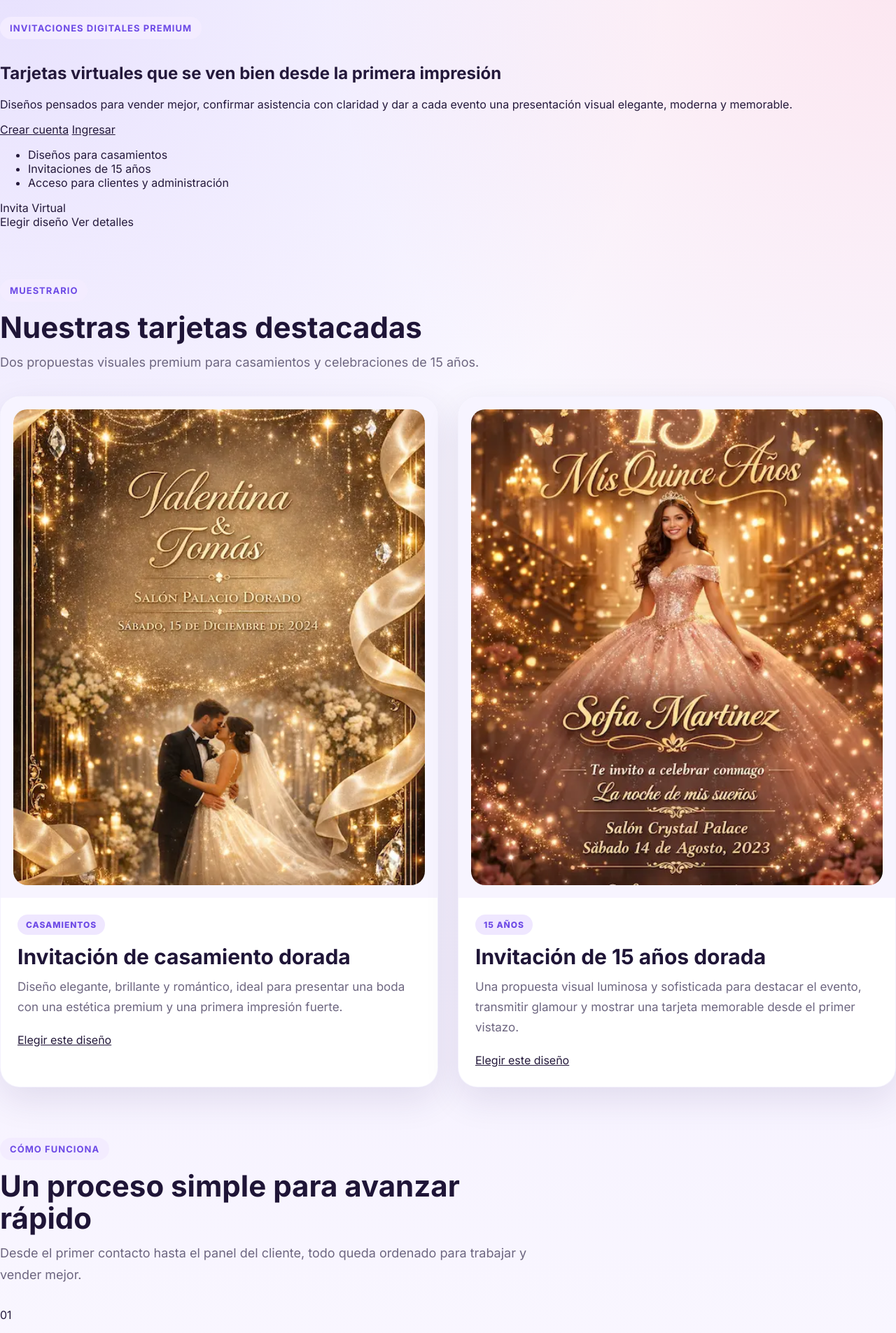
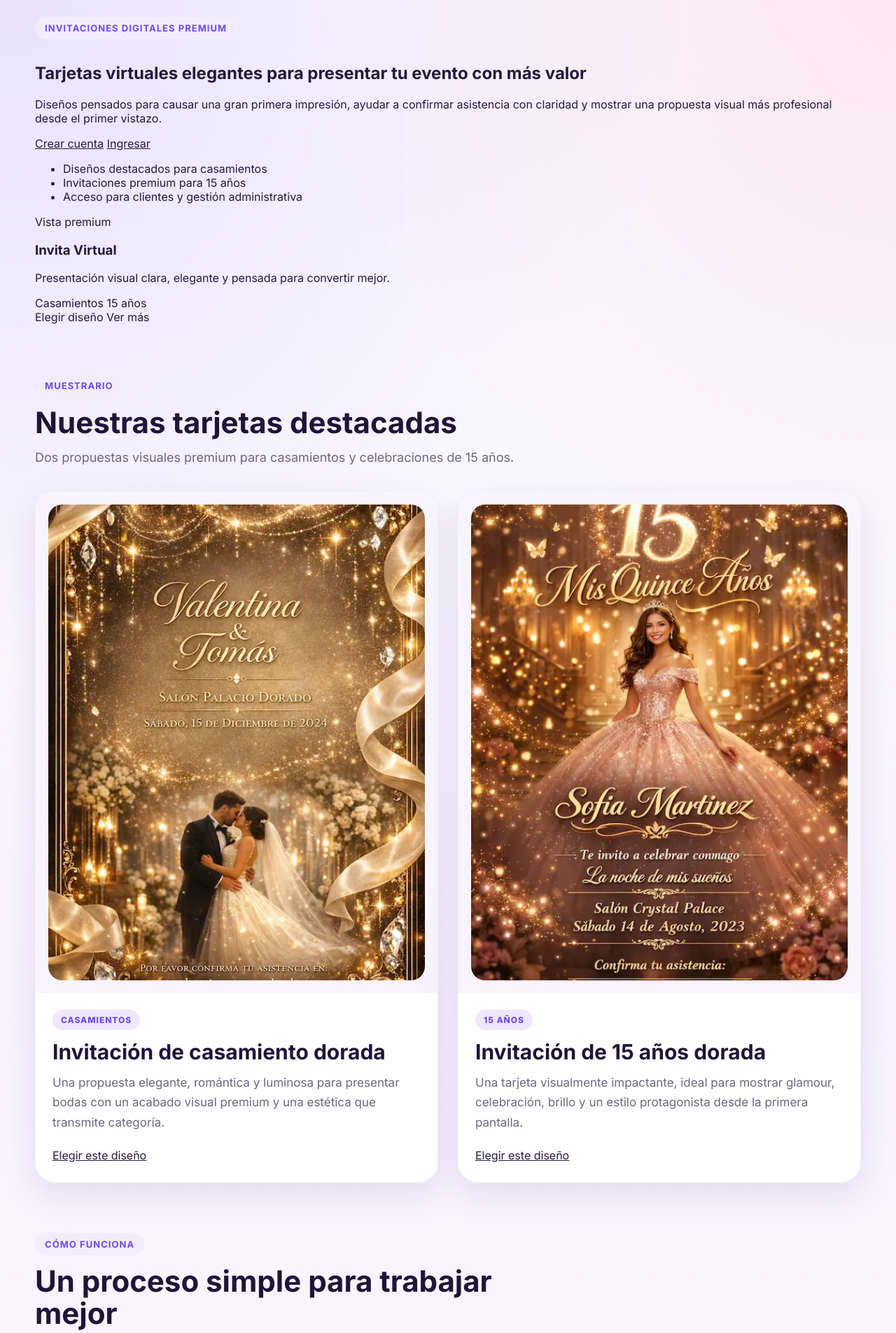
Before and after one commit to medsysbot/invita-virtual, a Flask app: page / in a window 1280 px wide. Shown: the part 40-1945 px from the top of the page at 70% size. Run offline with Flask 3, Linux system fonts and the light colour scheme; data that the repository does not hold is empty.

Commit message:
Update home.html

```diff
--- a/templates/public/home.html
+++ b/templates/public/home.html
@@ -3,12 +3,15 @@
 
 {% block content %}
 <section class="hero-home">
+  <div class="container hero-home__grid">
     <div class="hero-home__content">
       <span class="section-badge">Invitaciones digitales premium</span>
-    <h1>Tarjetas virtuales que se ven bien desde la primera impresión</h1>
-    <p>
-      Diseños pensados para vender mejor, confirmar asistencia con claridad y dar a cada evento
-      una presentación visual elegante, moderna y memorable.
+
+      <h1>Tarjetas virtuales elegantes para presentar tu evento con más valor</h1>
+
+      <p class="hero-home__text">
+        Diseños pensados para causar una gran primera impresión, ayudar a confirmar asistencia
+        con claridad y mostrar una propuesta visual más profesional desde el primer vistazo.
       </p>
 
       <div class="hero-home__actions">
@@ -16,31 +19,36 @@
         <a href="{{ url_for('auth.login') }}" class="btn btn-secondary">Ingresar</a>
       </div>
 
-    <ul class="hero-home__highlights">
-      <li>Diseños para casamientos</li>
-      <li>Invitaciones de 15 años</li>
-      <li>Acceso para clientes y administración</li>
+      <ul class="hero-home__list">
+        <li>Diseños destacados para casamientos</li>
+        <li>Invitaciones premium para 15 años</li>
+        <li>Acceso para clientes y gestión administrativa</li>
       </ul>
     </div>
 
     <div class="hero-home__visual">
-    <div class="hero-home__visual-card">
-      <div class="hero-home__visual-top">Invita Virtual</div>
-      <div class="hero-home__visual-lines">
-        <span></span>
-        <span></span>
-        <span></span>
+      <div class="hero-preview-card">
+        <span class="hero-preview-card__badge">Vista premium</span>
+        <h3>Invita Virtual</h3>
+        <p>Presentación visual clara, elegante y pensada para convertir mejor.</p>
+
+        <div class="hero-preview-card__meta">
+          <span>Casamientos</span>
+          <span>15 años</span>
         </div>
-      <div class="hero-home__visual-buttons">
-        <span class="pill pill-primary">Elegir diseño</span>
-        <span class="pill">Ver detalles</span>
+
+        <div class="hero-preview-card__actions">
+          <span class="hero-chip hero-chip--primary">Elegir diseño</span>
+          <span class="hero-chip">Ver más</span>
+        </div>
       </div>
     </div>
   </div>
 </section>
 
 <section class="featured-models">
-  <div class="section-heading">
+  <div class="container">
+    <div class="section-heading section-heading--center">
       <span class="section-badge">Muestrario</span>
       <h2>Nuestras tarjetas destacadas</h2>
       <p>
@@ -62,8 +70,8 @@
           <span class="featured-model-tag">Casamientos</span>
           <h3>Invitación de casamiento dorada</h3>
           <p>
-          Diseño elegante, brillante y romántico, ideal para presentar una boda con
-          una estética premium y una primera impresión fuerte.
+            Una propuesta elegante, romántica y luminosa para presentar bodas con un acabado
+            visual premium y una estética que transmite categoría.
           </p>
 
           <div class="featured-model-actions">
@@ -85,8 +93,8 @@
           <span class="featured-model-tag">15 años</span>
           <h3>Invitación de 15 años dorada</h3>
           <p>
-          Una propuesta visual luminosa y sofisticada para destacar el evento,
-          transmitir glamour y mostrar una tarjeta memorable desde el primer vistazo.
+            Una tarjeta visualmente impactante, ideal para mostrar glamour, celebración,
+            brillo y un estilo protagonista desde la primera pantalla.
           </p>
 
           <div class="featured-model-actions">
@@ -95,44 +103,48 @@
         </div>
       </article>
     </div>
+  </div>
 </section>
 
-<section class="home-steps">
-  <div class="section-heading">
+<section class="home-benefits">
+  <div class="container">
+    <div class="section-heading section-heading--center">
       <span class="section-badge">Cómo funciona</span>
-    <h2>Un proceso simple para avanzar rápido</h2>
+      <h2>Un proceso simple para trabajar mejor</h2>
       <p>
-      Desde el primer contacto hasta el panel del cliente, todo queda ordenado para trabajar y vender mejor.
+        El sistema está pensado para que el cliente vea valor, acceda rápido y avance con claridad.
       </p>
     </div>
 
-  <div class="home-steps-grid">
-    <article class="step-card">
-      <span class="step-number">01</span>
-      <h3>Explora el muestrario</h3>
-      <p>Revisa los modelos disponibles y elige el estilo que mejor represente tu evento.</p>
+    <div class="benefits-grid">
+      <article class="benefit-card">
+        <span class="benefit-card__number">01</span>
+        <h3>Explora los modelos</h3>
+        <p>El cliente visualiza propuestas reales antes de entrar al sistema.</p>
       </article>
 
-    <article class="step-card">
-      <span class="step-number">02</span>
-      <h3>Ingresa o crea tu cuenta</h3>
-      <p>Accede al sistema para comenzar tu invitación o solicitar un trabajo totalmente personalizado.</p>
+      <article class="benefit-card">
+        <span class="benefit-card__number">02</span>
+        <h3>Ingresa o crea su cuenta</h3>
+        <p>Accede para continuar el proceso, elegir plan o solicitar servicio completo.</p>
       </article>
 
-    <article class="step-card">
-      <span class="step-number">03</span>
-      <h3>Gestiona tu pedido</h3>
-      <p>Desde tu panel puedes completar datos, seguir avances y continuar con el proceso del evento.</p>
+      <article class="benefit-card">
+        <span class="benefit-card__number">03</span>
+        <h3>Gestiona su invitación</h3>
+        <p>Desde el panel puede avanzar con datos, pedidos y seguimiento del trabajo.</p>
       </article>
+    </div>
   </div>
 </section>
 
 <section class="home-tips">
-  <div class="section-heading">
+  <div class="container">
+    <div class="section-heading section-heading--center">
       <span class="section-badge">Tips</span>
       <h2>Contenido útil para organizar mejor cada evento</h2>
       <p>
-      Ideas, guía y orientación para casamientos, 15 años y otros eventos sociales.
+        Consejos, orientación y material pensado para aportar valor desde el frente público.
       </p>
     </div>
 
@@ -141,66 +153,63 @@
         {% for a in latest %}
           <article class="tip-preview-card">
             <h3>{{ a.title }}</h3>
-          <p>{{ a.summary or "Contenido pensado para ayudar al cliente a planificar mejor su evento." }}</p>
+            <p>{{ a.summary or "Contenido práctico para ayudar a planificar mejor el evento." }}</p>
             <a href="{{ url_for('public.tip_view', slug=a.slug) }}" class="text-link">Leer artículo</a>
           </article>
         {% endfor %}
       </div>
     {% else %}
       <div class="tips-preview-empty">
-      <p>
-        Próximamente verás aquí artículos publicados para casamientos y celebraciones.
-      </p>
+        <p>Próximamente verás aquí artículos publicados para casamientos y celebraciones.</p>
         <a href="{{ url_for('public.tips_index') }}" class="btn btn-secondary">Ir a Tips</a>
       </div>
     {% endif %}
+  </div>
 </section>
 
 <section class="home-testimonials">
-  <div class="section-heading">
+  <div class="container">
+    <div class="section-heading section-heading--center">
       <span class="section-badge">Opiniones</span>
-    <h2>Una base pensada para mostrarse con más valor</h2>
+      <h2>Una presentación más sólida para vender mejor</h2>
       <p>
-      El frente público tiene que transmitir confianza, diseño y orden desde la primera visita.
+        El objetivo es que la marca ya se perciba más profesional desde la home.
       </p>
     </div>
 
     <div class="testimonial-grid">
       <article class="testimonial-card">
-      <p>
-        “La propuesta visual se siente más premium y el cliente entiende mejor qué está comprando.”
-      </p>
-      <strong>Cliente demo 1</strong>
+        <p>“La presentación transmite más categoría y ayuda a que el cliente valore mejor el servicio.”</p>
+        <strong>Cliente demo</strong>
       </article>
 
       <article class="testimonial-card">
-      <p>
-        “Con dos modelos bien mostrados ya se percibe una web comercial más clara y más vendible.”
-      </p>
-      <strong>Cliente demo 2</strong>
+        <p>“Con dos modelos bien mostrados, la propuesta ya se siente mucho más comercial.”</p>
+        <strong>Cliente demo</strong>
       </article>
 
       <article class="testimonial-card">
-      <p>
-        “El enfoque quedó mucho más limpio: casamientos y 15 años, con una presentación fuerte.”
-      </p>
-      <strong>Cliente demo 3</strong>
+        <p>“La home ahora sí acompaña la idea de un producto visual y profesional.”</p>
+        <strong>Cliente demo</strong>
       </article>
+    </div>
   </div>
 </section>
 
 <section class="home-cta-final">
+  <div class="container">
     <div class="home-cta-final__box">
       <span class="section-badge">Acceso</span>
-    <h2>Empieza a trabajar sobre tu invitación</h2>
+      <h2>Empieza ahora con tu invitación digital</h2>
       <p>
-      Crea tu cuenta o ingresa al sistema para continuar con el flujo del cliente.
+        Crea tu cuenta o entra al sistema para continuar con el flujo del cliente.
       </p>
 
-    <div class="hero-home__actions">
+      <div class="hero-home__actions hero-home__actions--center">
         <a href="{{ url_for('auth.register') }}" class="btn btn-primary">Crear cuenta</a>
         <a href="{{ url_for('auth.login') }}" class="btn btn-secondary">Ingresar</a>
       </div>
     </div>
+  </div>
 </section>
 {% endblock %}
```
Lines whose indentation alone changed are shown as unchanged.
